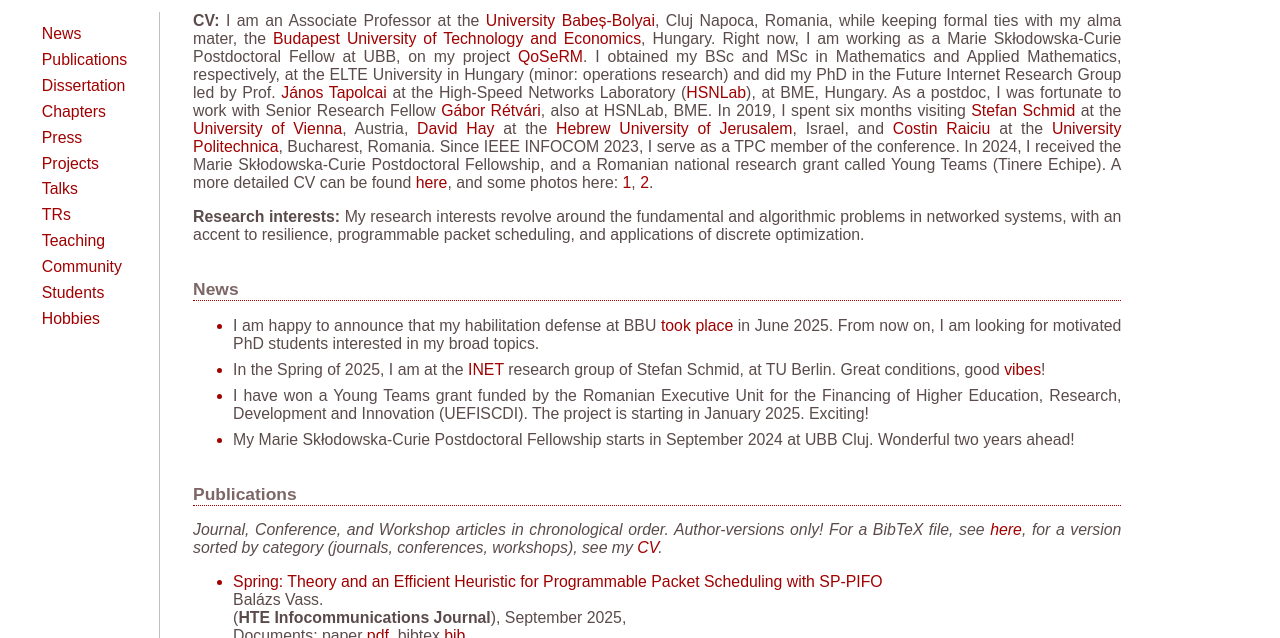
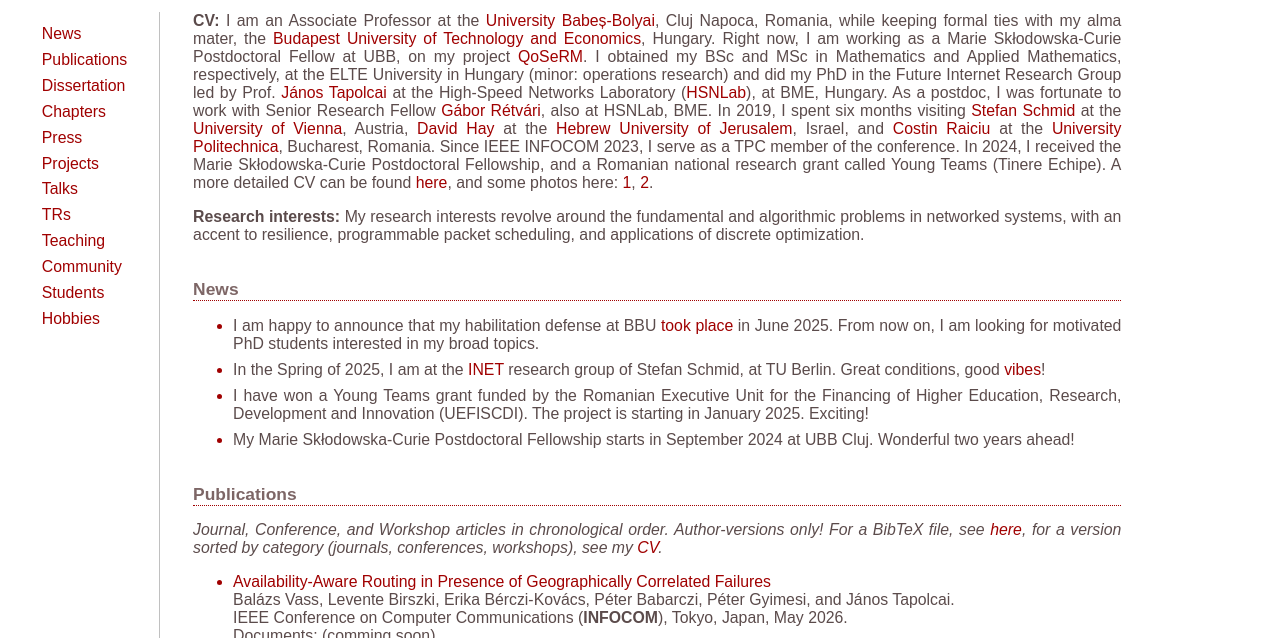
Before and after one commit to balazsvass/balazsvass.github.io, a plain HTML site: page index.html in a window 1280 px wide. Shown: the part 314-952 px from the top of the page. Drawn offline with Linux system fonts and the light colour scheme.

Commit message:
INFOCOM paper accepted

```diff
--- a/index.html
+++ b/index.html
@@ -196,6 +196,15 @@ Right now, I am working as a Marie Skłodowska-Curie Postdoctoral Fellow at UBB,
 for a version sorted by category (journals, conferences, workshops), see my <a href="./misc/CV_202307.pdf">CV</a>. </em></p>
 
   <ul>
+
+    <li>
+      <p><a href="./papers/2024/vass2026availabilityaware.pdf">Availability-Aware Routing in Presence of Geographically Correlated Failures</a><br>
+      Balázs Vass, Levente Birszki, Erika Bérczi-Kovács, Péter Babarczi, Péter Gyimesi, and János Tapolcai.<br>
+       IEEE Conference on Computer Communications (<b>INFOCOM</b>),
+       Tokyo, Japan, May 2026.<br>
+      Documents: (comming soon) <!--paper&nbsp;<a href="./papers/2024/berczi-kovacs2024efficient.pdf">pdf</a>,
+      bibtex&nbsp;<a href="./papers/balazs_vass-all.bib">bib</a></p> -->
+    </li>
 
       <li>
       <p><a href="./papers/2025/vass2025spring.pdf">Spring: Theory and an Efficient Heuristic for Programmable Packet Scheduling with SP-PIFO</a><br>
```
